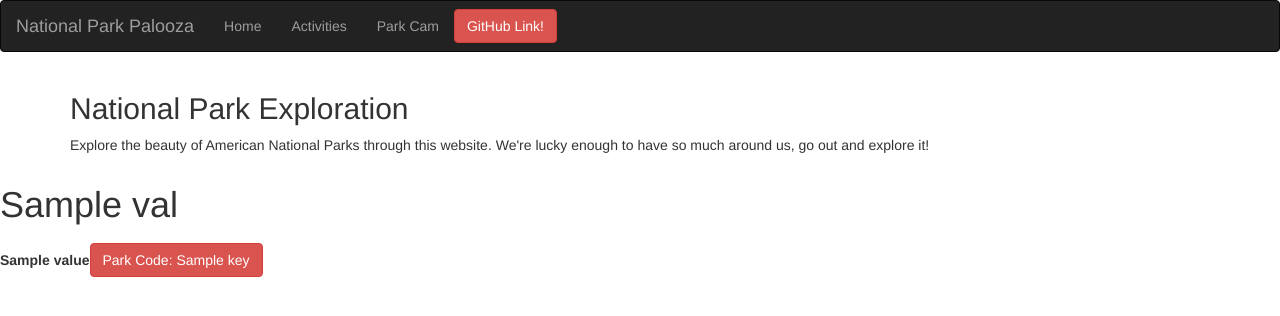
After one commit to Bigdelle/national-park-flaskApp, a Flask app: template templates/return.html in a window 1280 px wide. The commit adds this page. Shown: the top 316 px of the page. Run offline with Flask 2, Linux system fonts and the light colour scheme; the template is opened without the code that fills it: most values are stand-ins (such as "Sample title", 1, 10 or a date in 2020); some libraries are stand-ins or nearby versions.

Commit message:
Adding API functionality
API calls working pretty well, I finally figured out this part, very happy with this progress.

```diff
--- a/app.py
+++ b/app.py
@@ -1,6 +1,10 @@
-from flask import Flask, render_template, request
+
+from flask import Flask, render_template, request, redirect, url_for
+from flask.templating import render_template_string
 import requests
 import json
+import data
+
 
 app = Flask(__name__)
 
@@ -21,6 +25,15 @@ def index():
 
 @app.route('/activities', methods=['POST'])
 def my_newform_post():
-    park_code = request.form['park_code']
-    print(park_code)
-    return 'bithc'
+
+    activity = str(request.form['park_code'])
+    parks = dict(data.get_parks(activity))
+    global data_stuff
+    global values
+    data_stuff = parks
+    values = activity
+    return redirect('/return')
+
+@app.route('/return')
+def index_render():
+    return render_template('return.html', data = data_stuff, val=values)
--- a/templates/base.html
+++ b/templates/base.html
@@ -17,7 +17,7 @@
             <a class="navbar-brand" href="#">National Park Palooza</a>
          </div>
          <ul class="nav navbar-nav">
-            <li class=""><a href="/index">Home</a></li>
+            <li><a href="/index">Home</a></li>
             <li><a href="/activities">Activities</a></li>
             <li><a href="#">Park Cam</a></li>
          </ul>
--- /dev/null
+++ b/templates/parkinfo.html
@@ -0,0 +1,2 @@
+{% extends 'base.html' %}
+<h1> test</h1>
--- /dev/null
+++ b/templates/return.html
@@ -0,0 +1,17 @@
+{% extends 'base.html' %}
+
+
+{% block content %}
+    <h1>{{ val }}</h1>
+    <table>
+    {% for key, value in data.items() %}
+       <tr>
+            <th> {{ value }}</th>
+            <form method="POST">
+                <td><button name = 'park-but' class="btn btn-danger navbar-btn">Park Code: {{key}}</button></td>
+            </form>
+
+       </tr>
+    {% endfor %}
+    </table>
+{% endblock content %}
```
Also changed, not shown: data.py (+2 -6 lines), templates/activities.html (+2 -16 lines).
